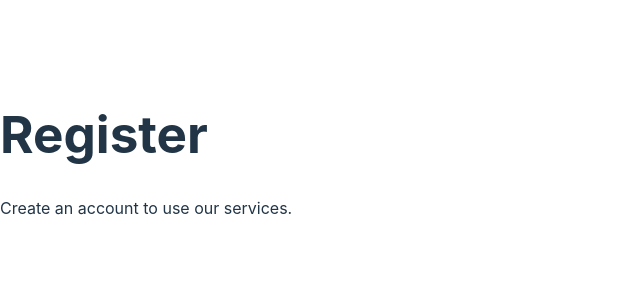
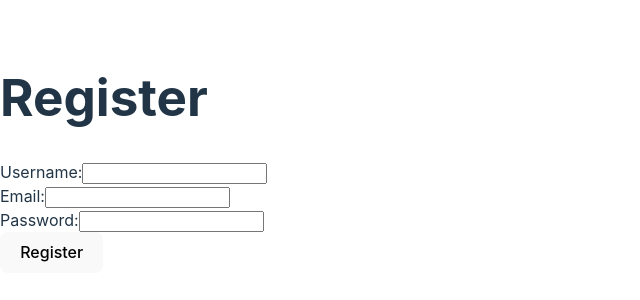
Before and after one commit to Rafaelo-Gjergji/Infinite-Tour-Tech, a React (Vite) app in the folder frontend/: page /register in a window 1280 px wide. Shown: the part 246-546 px from the top of the page, without its empty margins (0-640 px from the left). Built offline with nearby package versions, Linux system fonts and the light colour scheme.

Commit message:
update login, register page

```diff
--- a/frontend/src/components/LoginPage.jsx
+++ b/frontend/src/components/LoginPage.jsx
@@ -1,11 +1,53 @@
-import React from 'react';
+import React, { useState } from 'react';
 
 function LoginPage() {
+  const [username, setUsername] = useState('');
+  const [password, setPassword] = useState('');
+  const [error, setError] = useState('');
+
+  const handleSubmit = async (event) => {
+    event.preventDefault();
+    if (!username || !password) {
+      setError('Username and password are required');
+      return;
+    }
+    try {
+      const response = await fetch('http://localhost:5000/login', {
+        method: 'POST',
+        headers: {
+          'Content-Type': 'application/json',
+        },
+        body: JSON.stringify({ username, password }),
+      });
+      const data = await response.json();
+      if (response.ok) {
+        console.log('Login successful:', data);
+        // Redirect user or handle login success (e.g., store token, update UI)
+      } else {
+        setError(data.error || 'Failed to log in');
+      }
+    } catch (error) {
+      setError('Failed to connect to the server');
+    }
+  };
+
   return (
     <div>
       <h1>Login</h1>
-      <p>Please enter your credentials to log in.</p>
-      {/* Future login form goes here */}
+      <form onSubmit={handleSubmit}>
+        <label>
+          Username:
+          <input type="text" value={username} onChange={(e) => setUsername(e.target.value)} />
+        </label>
+        <br />
+        <label>
+          Password:
+          <input type="password" value={password} onChange={(e) => setPassword(e.target.value)} />
+        </label>
+        <br />
+        <button type="submit">Login</button>
+      </form>
+      {error && <p style={{ color: 'red' }}>{error}</p>}
     </div>
   );
 }
--- a/frontend/src/components/RegisterPage.jsx
+++ b/frontend/src/components/RegisterPage.jsx
@@ -1,11 +1,59 @@
-import React from 'react';
+import React, { useState } from 'react';
 
 function RegisterPage() {
+  const [username, setUsername] = useState('');
+  const [email, setEmail] = useState('');
+  const [password, setPassword] = useState('');
+  const [error, setError] = useState('');
+
+  const handleSubmit = async (event) => {
+    event.preventDefault();
+    if (!username || !email || !password) {
+      setError('All fields are required');
+      return;
+    }
+    try {
+      const response = await fetch('http://localhost:5000/register', {
+        method: 'POST',
+        headers: {
+          'Content-Type': 'application/json',
+        },
+        body: JSON.stringify({ username, email, password }),
+      });
+      const data = await response.json();
+      if (response.ok) {
+        console.log('Registration successful:', data);
+        // Redirect or handle registration success
+      } else {
+        setError(data.error || 'Failed to register');
+      }
+    } catch (error) {
+      setError('Failed to connect to the server');
+    }
+  };
+
   return (
     <div>
       <h1>Register</h1>
-      <p>Create an account to use our services.</p>
-      {/* Future registration form goes here */}
+      <form onSubmit={handleSubmit}>
+        <label>
+          Username:
+          <input type="text" value={username} onChange={(e) => setUsername(e.target.value)} />
+        </label>
+        <br />
+        <label>
+          Email:
+          <input type="email" value={email} onChange={(e) => setEmail(e.target.value)} />
+        </label>
+        <br />
+        <label>
+          Password:
+          <input type="password" value={password} onChange={(e) => setPassword(e.target.value)} />
+        </label>
+        <br />
+        <button type="submit">Register</button>
+      </form>
+      {error && <p style={{ color: 'red' }}>{error}</p>}
     </div>
   );
 }
```
